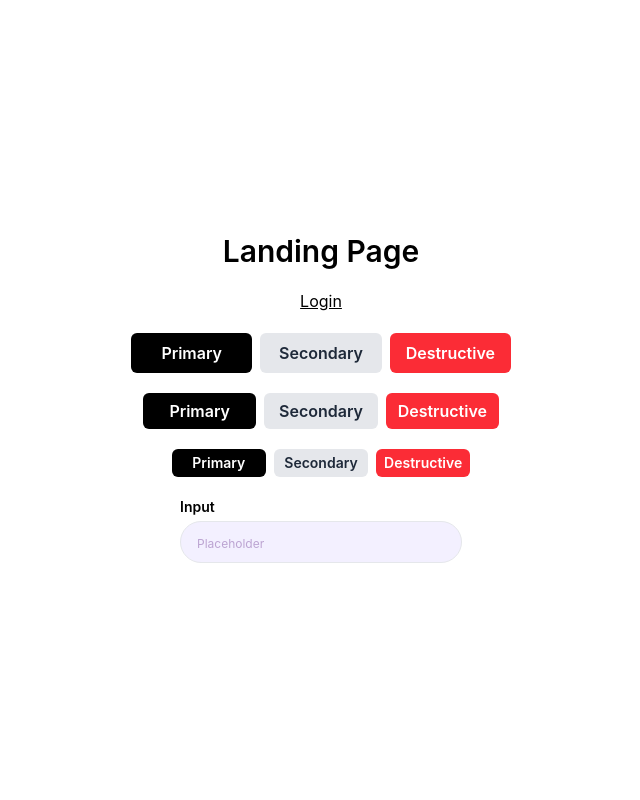
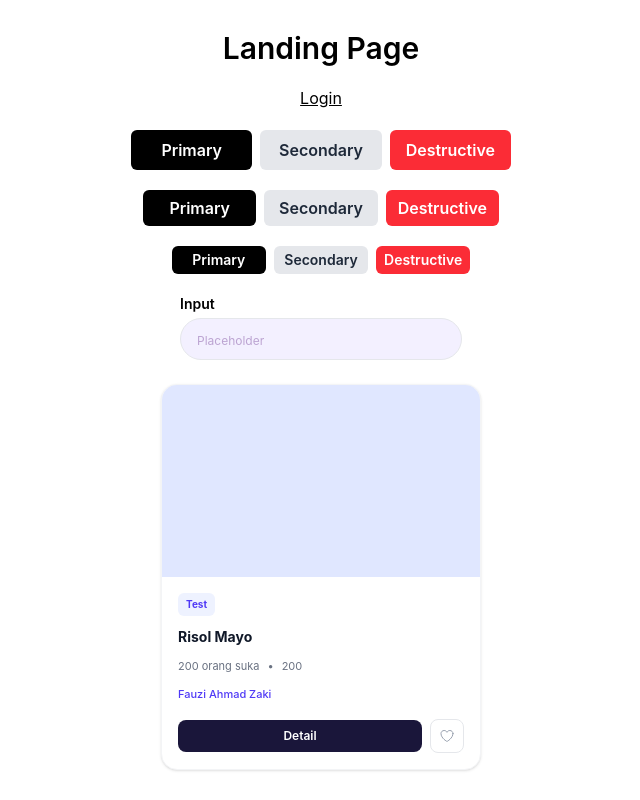
Before and after one commit to InfoIndi-Project-Based-Learning/infoindi-fe, a React (Vite) app: page / in a window 1280 px wide. Shown: the whole page, without its empty margins (319-959 px from the left). Built offline with nearby package versions, Linux system fonts and the light colour scheme; no server answers.

Commit message:
fix: fix error import on PostCard file

```diff
--- a/src/libs/zod/authValidation.ts
+++ b/src/libs/zod/authValidation.ts
@@ -1,4 +1,4 @@
-import z, { email } from "zod";
+import z from "zod";
 
 const loginSchema = z.object({
   email: z.email("Email not valid").min(1, { message: "Email is required" }),
--- a/src/pages/public/Landing/Landing.tsx
+++ b/src/pages/public/Landing/Landing.tsx
@@ -1,6 +1,7 @@
 import { Link } from "react-router";
 import Button from "../../../components/Button";
 import Input from "../../../components/Input";
+import { PostCard } from "../../../components/Card/PostCard";
 
 const LandingPage = () => {
   return (
@@ -43,6 +44,13 @@ const LandingPage = () => {
         </Button>
       </div>
       <Input label="Input" placeholder="Placeholder" />
+      <PostCard
+        badge="Test"
+        title="Risol Mayo"
+        timeAgo="200"
+        likesCount={200}
+        owner="Fauzi Ahmad Zaki"
+      />
     </main>
   );
 };
```
Also changed, not shown: src/components/Card/PostCard.tsx (+9 -10 lines).
